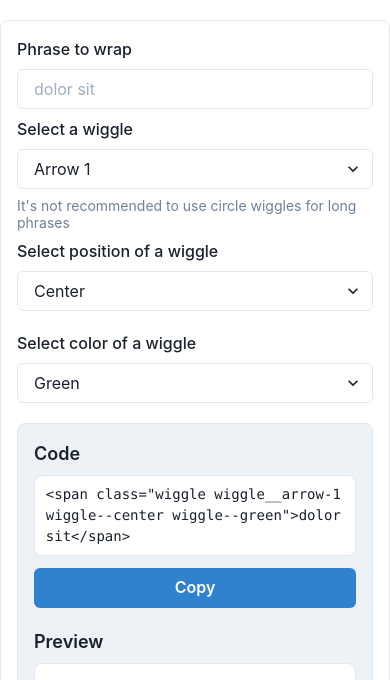
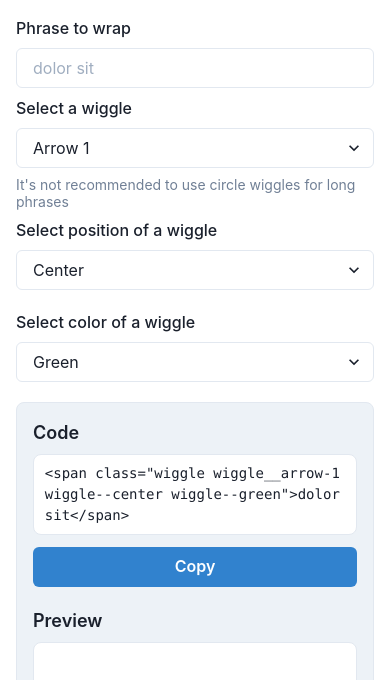
Before and after one commit to thecoorum/booqable-wiggles, a React app: page / in a window 390 px wide. Shown: the top 680 px of the page. Built offline with nearby package versions, Linux system fonts and the light colour scheme.

Commit message:
Add responsive styles

```diff
--- a/src/index.js
+++ b/src/index.js
@@ -96,10 +96,10 @@ function App() {
     <ChakraProvider>
       <Box
         padding={4}
-        borderWidth={1}
-        borderRadius="lg"
+        borderWidth={{ base: 0, sm: 1 }}
+        borderRadius={{ base: 'none', sm: 'lg' }}
         maxWidth="xl"
-        margin="20px auto"
+        margin={{ base: "0", sm: "20px auto" }}
       >
         <FormControl id="phrase" mb={2}>
           <FormLabel>Phrase to wrap</FormLabel>
@@ -155,7 +155,13 @@ function App() {
           <Text fontWeight="600" mb={2} fontSize="lg">
             Code
           </Text>
-          <Box p={2} mb={3} background="white" borderWidth={1} borderRadius="lg">
+          <Box
+            p={2}
+            mb={3}
+            background="white"
+            borderWidth={1}
+            borderRadius="lg"
+          >
             <Code colorScheme="white">
               &lt;span class="wiggle wiggle__{wiggle.value} wiggle--
               {position.value} wiggle--{color.value}"&gt;
```
Also changed, not shown: build/asset-manifest.json, build/index.html, build/static/js/2.5ac3087e.chunk.js.LICENSE.txt (deleted), 4 other files.
